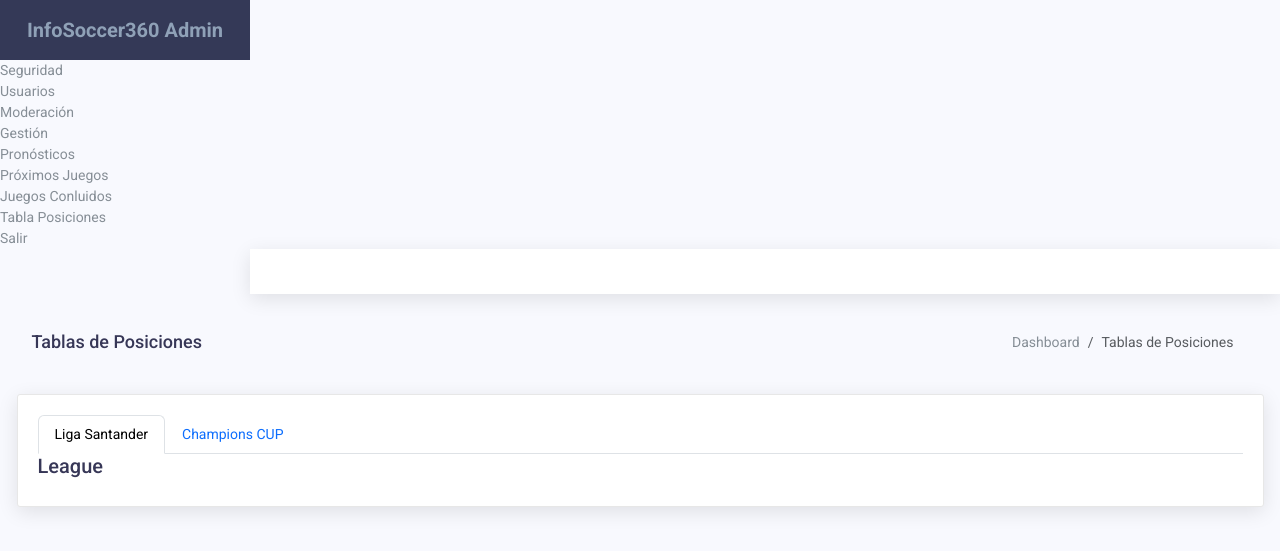
After one commit to danneljt2020/infosoccer360, a Flask app: template app/admin/templates/admin/table_score/table_score.html in a window 1280 px wide. The commit adds this page. Shown: the top 551 px of the page. Run offline with Flask 2, Linux system fonts and the light colour scheme; the template is opened without the code that fills it, so the values that code supplies are empty; some libraries are stand-ins or nearby versions.

Commit message:
update table score templete

```diff
--- a/app/admin/models.py
+++ b/app/admin/models.py
@@ -14,6 +14,7 @@ class TableScore(db.Model):
     team_id = db.Column(db.String(60), nullable=True)
     rank = db.Column(db.String(60), nullable=True)
     games_played = db.Column(db.String(60), nullable=True)
+    league = db.Column(db.String(60), nullable=True)
 
     def __init__(self, won, team_name, lost, points, team_id, rank, games_played):
         self.won = won
@@ -39,5 +40,10 @@ class TableScore(db.Model):
         return TableScore.query.get(id)
 
     @staticmethod
+    def get_by_league(league_param):
+        table = db.session.query(TableScore).filter(TableScore.league == league_param).all()
+        return table
+
+    @staticmethod
     def get_all():
         return TableScore.query.all()
--- /dev/null
+++ b/app/admin/templates/admin/table_score/table_score.html
@@ -0,0 +1,88 @@
+{% extends 'base_admin.html' %}
+
+{% block extra_css %}
+    <link href="{{ url_for("static",filename = 'css/lib/data-table/buttons.bootstrap.min.css') }}" rel="stylesheet"/>
+    <link href="{{ url_for("static",filename = 'css/lib/sweetalert/sweetalert.css') }}" rel="stylesheet"/>
+{% endblock %}
+
+{% block content %}
+
+    {% include 'common/sidebar.html' %}
+    <!-- /# sidebar -->
+    {% include 'common/header.html' %}
+
+    <div class="content-wrap">
+        <div class="main">
+            <div class="container-fluid">
+                <div class="row">
+                    <div class="col-lg-8 p-r-0 title-margin-right">
+                        <div class="page-header">
+                            <div class="page-title">
+                                <h1>Tablas de Posiciones</h1>
+                            </div>
+                        </div>
+                    </div>
+                    <!-- /# column -->
+                    <div class="col-lg-4 p-l-0 title-margin-left">
+                        <div class="page-header">
+                            <div class="page-title">
+                                <ol class="breadcrumb">
+                                    <li class="breadcrumb-item"><a href="{{ url_for("admin.dashboard") }}">Dashboard</a>
+                                    </li>
+                                    <li class="breadcrumb-item active">Tablas de Posiciones</li>
+                                </ol>
+                            </div>
+                        </div>
+                    </div>
+                    <!-- /# column -->
+                    <div class="col-md-12">
+                        <div class="card">
+                            <div class="card-body p-b-0">
+                                <!-- Nav tabs -->
+                                <ul class="nav nav-tabs customtab" role="tablist">
+                                    <li class="nav-item"><a class="nav-link active" data-toggle="tab" href="#home2"
+                                                            role="tab"><span class="hidden-sm-up"><i
+                                            class="ti-home"></i></span> <span
+                                            class="hidden-xs-down">Liga Santander</span></a>
+                                    </li>
+                                    <li class="nav-item"><a class="nav-link" data-toggle="tab" href="#profile2"
+                                                            role="tab"><span class="hidden-sm-up"><i
+                                            class="ti-user"></i></span> <span
+                                            class="hidden-xs-down">Champions CUP</span></a>
+                                    </li>
+                                </ul>
+                                <!-- Tab panes -->
+                                <div class="tab-content">
+                                    <div class="tab-pane active" id="home2" role="tabpanel">
+                                        <div class="p-20">
+                                            <h5>League</h5>
+                                        </div>
+                                    </div>
+                                    <div class="tab-pane  p-20" id="profile2" role="tabpanel">
+                                        <h5>Champions</h5>
+                                    </div>
+                                </div>
+                            </div>
+                        </div>
+                    </div>
+                </div>
+                <!-- /# row -->
+            </div>
+        </div>
+    </div>
+
+{% endblock %}
+
+{% block extra_js %}
+    <script src="{{ url_for("static", filename="js/lib/data-table/datatables.min.js") }}"></script>
+    <script src="{{ url_for("static", filename="js/lib/data-table/dataTables.buttons.min.js") }}"></script>
+    <script src="{{ url_for("static", filename="js/lib/data-table/buttons.flash.min.js") }}"></script>
+    <script src="{{ url_for("static", filename= "js/lib/data-table/buttons.html5.min.js") }}"></script>
+    <script src="{{ url_for("static", filename="js/lib/data-table/datatables-init.js") }}"></script>
+
+    <script src="{{ url_for("static", filename="js/lib/sweetalert/sweetalert.min.js") }}"></script>
+
+    <script>
+
+    </script>
+{% endblock %}
--- a/app/templates/common/sidebar.html
+++ b/app/templates/common/sidebar.html
@@ -12,7 +12,7 @@
                     <li><a><i class="ti-target"></i> Pronósticos </a></li>
                     <li><a><i class="ti-announcement"></i> Próximos Juegos  </a></li>
                     <li><a><i class="ti-archive"></i> Juegos Conluidos  </a></li>
-                    <li><a><i class="ti-medall"></i> Tabla Posiciones</a></li>
+                    <li><a href="{{ url_for('admin.tables_scores') }}"><i class="ti-medall"></i> Tabla Posiciones</a></li>
                     <li><a href="{{ url_for("auth.logout") }}"><i class="ti-power-off"></i> Salir</a></li>
                 </ul>
             </div>
```
Also changed, not shown: app/admin/routes.py (+11 -1 lines).
